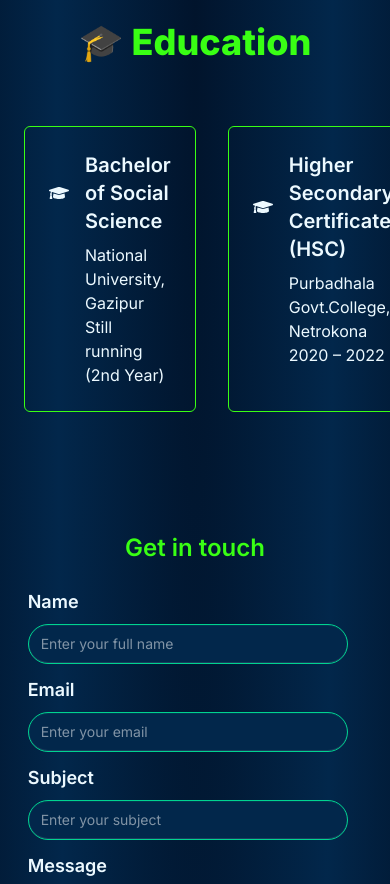
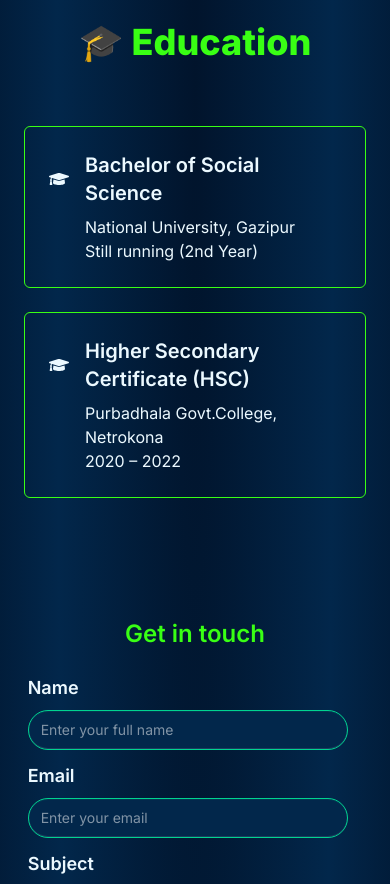
Before and after one commit to bayzedahmedandthe/My_Portfolio, a React (Vite) app: page / in a window 390 px wide. Shown: the part 5240-6124 px from the top of the page. Built offline with nearby package versions, Linux system fonts and the light colour scheme.

Commit message:
Update education

```diff
--- a/src/Components/Education.jsx
+++ b/src/Components/Education.jsx
@@ -20,7 +20,7 @@ const Education = () => {
     <section className="py-20 px-6 md:px-20">
       <h2 className="text-4xl font-extrabold text-center mb-16 text-[#39FF14]">🎓 Education</h2>
 
-      <div className="max-w-6xl mx-auto flex gap-8">
+      <div className="max-w-6xl mx-auto md:flex gap-8 md:space-y-0 space-y-6">
         {educationData.map((edu, idx) => (
           <motion.div
             key={idx}
@@ -28,7 +28,7 @@ const Education = () => {
             whileInView={{ opacity: 1, x: 0 }}
             viewport={{ once: true }}
             transition={{ duration: 0.6, delay: idx * 0.3 }}
-            className="flex-1 p-6 relative border-[#39FF14] border rounded-md transition-transform duration-400 transform hover:scale-110 hover:bg-[#062d5e]"
+            className="md:flex-1 p-6 relative border-[#39FF14] border rounded-md transition-transform duration-400 transform hover:scale-110 hover:bg-[#062d5e]"
           >
             <h3 className="flex items-center gap-4 text-xl font-semibold pb-2">
               <span><FaGraduationCap /></span>
```
